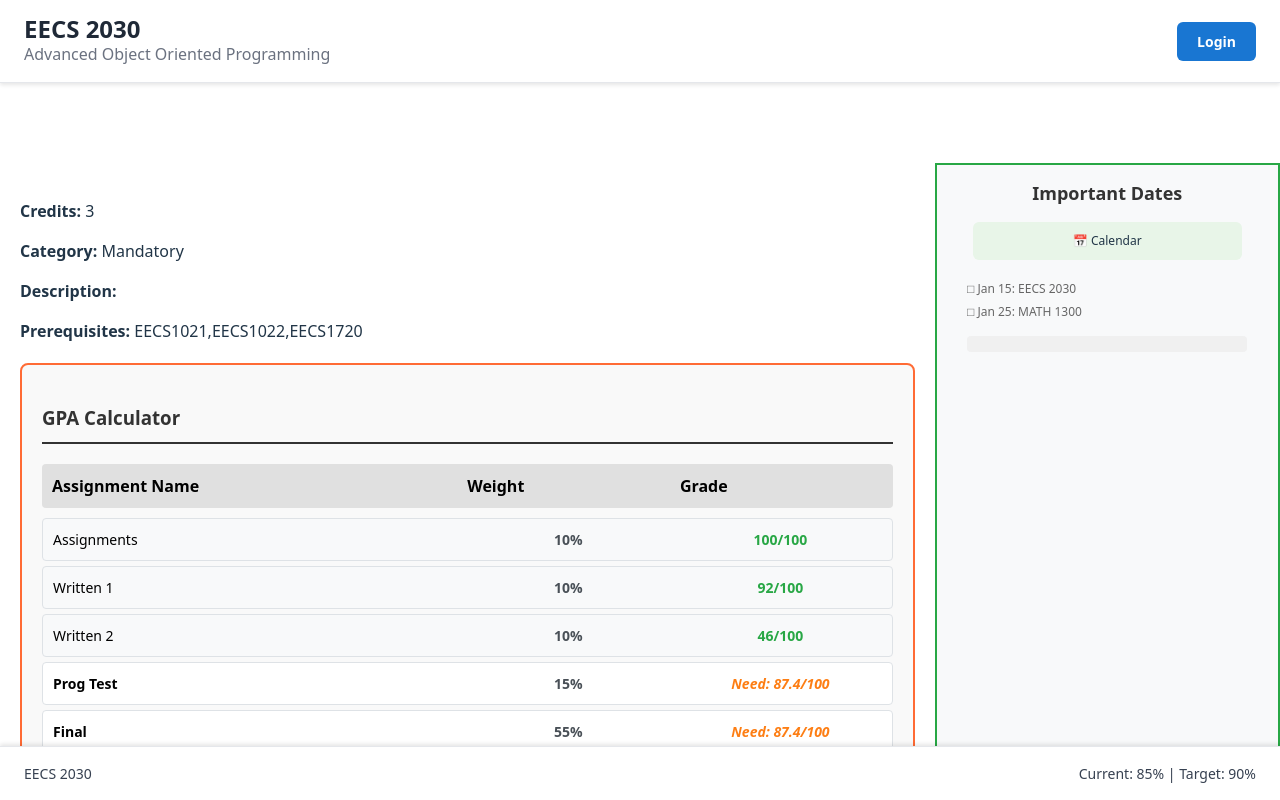
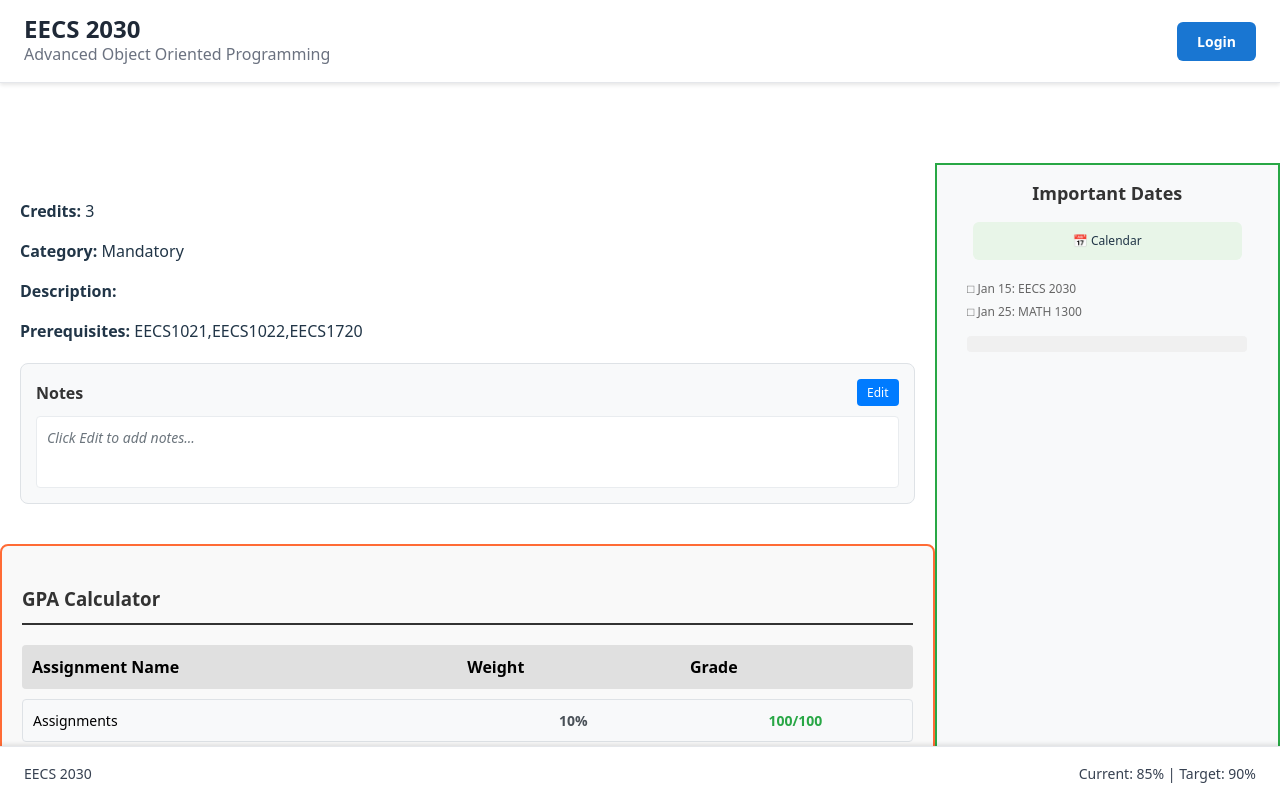
Before and after one commit to adelynntran/Planfinity, a React (Vite) app in the folder client/: page / in a window 1280 px wide. Both pictures are taken after a click on the button "EECS 2030". Shown: the top 800 px of the page. Built offline with nearby package versions, Linux system fonts and the light colour scheme.

Commit message:
add Note section and Sidebar

```diff
--- a/client/src/pages/IndividualCoursePage.jsx
+++ b/client/src/pages/IndividualCoursePage.jsx
@@ -2,6 +2,7 @@ import { useParams } from 'react-router-dom';
 import { useApp } from '../context/AppContext';
 import * as React from 'react';
 import {useNavigate} from 'react-router-dom';
+import {useState} from 'react';
 
 //import Stack from '@mui/material/Stack';
 import Button from '@mui/material/Button';
@@ -15,6 +16,10 @@ function IndividualCoursePage() {
   const { getCourse } = useApp();
   const course = getCourse(courseId);
 
+  //state for note section:
+  const [notes, setNotes] = useState('');
+  const [isEditingNotes, setIsEditingNotes] = useState(false);
+
   //navigate back to HomePage:
   const handleBackToHomeClick = () => {
     navigate('/');
@@ -26,14 +31,97 @@ function IndividualCoursePage() {
   }
 
   return (
+  <div style={{ width: '100%', margin: 0, padding: 0 }}>
     <div style={{ padding: '20px' }}>
       <p><strong>Credits:</strong> {course.credits}</p>
       <p><strong>Category:</strong> {course.category}</p>
       <p><strong>Description:</strong> {course.description}</p>
       <p><strong>Prerequisites:</strong> {course.prerequisites.join(', ') || 'None'}</p>
 
+    {/* Notes Section */}
+    <div style={{
+          marginTop: '20px',
+          padding: '15px',
+          backgroundColor: '#f8f9fa',
+          borderRadius: '8px',
+          border: '1px solid #dee2e6'
+        }}>
+          <div style={{
+            display: 'flex',
+            justifyContent: 'space-between',
+            alignItems: 'center',
+            marginBottom: '10px'
+          }}>
+            <h4 style={{ margin: 0, color: '#333' }}>Notes</h4>
+            <button
+              onClick={() => setIsEditingNotes(!isEditingNotes)}
+              style={{
+                padding: '5px 10px',
+                backgroundColor: isEditingNotes ? '#6c757d' : '#007bff',
+                color: 'white',
+                border: 'none',
+                borderRadius: '4px',
+                cursor: 'pointer',
+                fontSize: '12px'
+              }}
+            >
+              {isEditingNotes ? 'Cancel' : 'Edit'}
+            </button>
+          </div>
+
+          {isEditingNotes ? (
+            <div>
+              <textarea
+                value={notes}
+                onChange={(e) => setNotes(e.target.value)}
+                placeholder="Add your notes here..."
+                style={{
+                  width: '100%',
+                  minHeight: '100px',
+                  padding: '10px',
+                  border: '1px solid #ccc',
+                  borderRadius: '4px',
+                  fontSize: '14px',
+                  fontFamily: 'inherit',
+                  resize: 'vertical',
+                  boxSizing: 'border-box'
+                }}
+              />
+              <button
+                onClick={() => setIsEditingNotes(false)}
+                style={{
+                  marginTop: '10px',
+                  padding: '8px 16px',
+                  backgroundColor: '#28a745',
+                  color: 'white',
+                  border: 'none',
+                  borderRadius: '4px',
+                  cursor: 'pointer'
+                }}
+              >
+                Save Notes
+              </button>
+            </div>
+          ) : (
+            <div style={{
+              minHeight: '50px',
+              padding: '10px',
+              backgroundColor: 'white',
+              border: '1px solid #e9ecef',
+              borderRadius: '4px',
+              fontSize: '14px',
+              color: notes ? '#333' : '#6c757d',
+              fontStyle: notes ? 'normal' : 'italic'
+            }}>
+              {notes || 'Click Edit to add notes...'}
+            </div>
+          )}
+        </div>
+      </div>
+
     <AssignmentTracker />
 
+    <div style={{ padding: '20px' }}>
       {/*Back to HomePage Button */}
       <Button
         onClick={handleBackToHomeClick}
@@ -57,7 +145,7 @@ function IndividualCoursePage() {
       >
         ← Back to Home
       </Button>
-
+    </div>
   </div>
   );
 }
```
Lines whose indentation alone changed are shown as unchanged.
